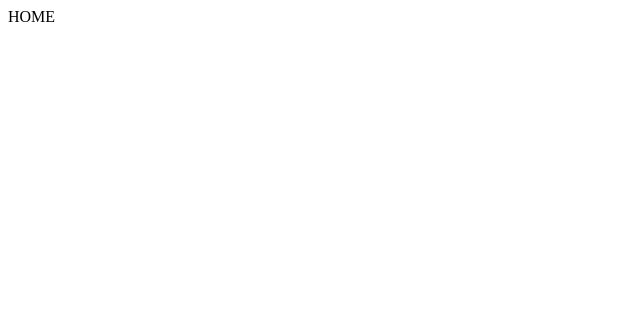
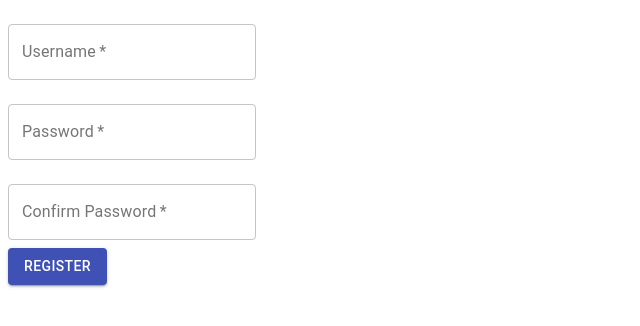
Before and after one commit to radomirKrastev/MyCars, a React (Create React App) app in the folder frontend/my-cars/: page /register in a window 1280 px wide. Shown: the top 326 px of the page, without its empty margins (0-640 px from the left). Built offline with nearby package versions, Linux system fonts and the light colour scheme.

Commit message:
login/register/home screens #1

```diff
--- a/frontend/my-cars/src/App.js
+++ b/frontend/my-cars/src/App.js
@@ -1,5 +1,5 @@
 import React from 'react';
-import { Switch, Route, Redirect } from "react-router-dom";
+import { Switch, Route } from "react-router-dom";
 
 import Register from './components/Register';
 import Login from './components/Login';
@@ -9,9 +9,9 @@ import Home from './components/Home';
 
 const App = () => (
   <Switch>
-    <Route path='/' component={Home}/>
-    <Route path='/login' component={Login}/>
-    <Route path='/register' component={Register}/>
+    <Route path='/' exact component={Home}/>
+    <Route path='/login' exact component={Login}/>
+    <Route path='/register' exact component={Register}/>
   </Switch>
 );
 
--- a/frontend/my-cars/src/components/Home/Home.js
+++ b/frontend/my-cars/src/components/Home/Home.js
@@ -3,7 +3,7 @@ import React from 'react';
 const Home = ({ }) => {
     return (
         <div >
-            <span>HOME</span>
+            <span>HOME PAGE</span>
         </div>
     )
 };
--- a/frontend/my-cars/src/components/Login/Login.js
+++ b/frontend/my-cars/src/components/Login/Login.js
@@ -1,11 +1,29 @@
 import React from 'react';
+import { Formik } from 'formik';
+import LoginFormView from './LoginFormView';
+import loginSchemaValidation from './LoginSchemaValidation';
 
 const Login = ({ }) => {
     return (
         <div >
-            <span>LOGIN</span>
+            <Formik
+                initialValues={{
+                    username: '',
+                    password: '',
+                    repeatPassword: '',
+                }}
+                validationSchema={loginSchemaValidation}
+                onSubmit={(values, { setSubmitting }) => {
+                    // setSubmitting(false);
+                    // let { email, password } = values;
+                    // login(email.trim(), password.trim());
+                    console.log(values)
+                }}
+            >
+                {(props) => <LoginFormView {...props} />}
+            </Formik>
         </div>
-    )
+    );
 };
 
 export default Login;
--- /dev/null
+++ b/frontend/my-cars/src/components/Login/LoginFormView.js
@@ -0,0 +1,44 @@
+import React from 'react';
+import TextField from '@material-ui/core/TextField';
+import { ErrorMessage } from 'formik';
+
+const LoginFormView = (props) => (
+    <form className="login-form" autoComplete="off">
+        <div>
+            <TextField
+                required
+                className="login-field"
+                name="username"
+                value={props.values.username}
+                onChange={props.handleChange}
+                onBlur={props.handleBlur}
+                // id="register-email"
+                label="Username"
+                error={props.errors.username && props.touched.username}
+                margin="normal"
+                variant="outlined"
+            />
+            <ErrorMessage name="username" component="div" className="invalid-field-message" />
+        </div>
+
+        <div>
+            <TextField
+                required
+                className="login-field"
+                name="password"
+                type="password"
+                value={props.values.password}
+                onChange={props.handleChange}
+                onBlur={props.handleBlur}
+                // id="register-email"
+                label="Password"
+                error={props.errors.password && props.touched.password}
+                margin="normal"
+                variant="outlined"
+            />
+            <ErrorMessage name="password" component="div" className="invalid-field-message" />
+        </div>
+    </form>
+);
+
+export default LoginFormView;
--- /dev/null
+++ b/frontend/my-cars/src/components/Login/LoginSchemaValidation.js
@@ -0,0 +1,10 @@
+import * as Yup from 'yup';
+
+const loginSchemaValidation = Yup.object().shape({
+    username: Yup.string()
+        .required('Required'),
+    password: Yup.string()
+        .required('Required'),
+});
+
+export default loginSchemaValidation;
--- a/frontend/my-cars/src/components/Register/Register.js
+++ b/frontend/my-cars/src/components/Register/Register.js
@@ -1,11 +1,39 @@
 import React from 'react';
+import { connect } from 'react-redux';
+import { Formik } from 'formik';
+import RegisterFormView from './RegisterFormView';
+import registerSchemaValidation from './RegisterSchemaValidation';
+import { register } from '../../actions/authActions';
 
-const Register = ({ }) => {
+const Register = ({
+    register
+ }) => {
     return (
         <div >
-            <span>Register</span>
+            <Formik
+                initialValues={{
+                    username: '',
+                    password: '',
+                    repeatPassword: '',
+                }}
+                validationSchema={registerSchemaValidation}
+                onSubmit={(values, { setSubmitting }) => {
+                    setSubmitting(false);
+                    // let { email, password } = values;
+                    // login(email.trim(), password.trim());
+                    console.log(register);
+                    register(values)
+                    console.log(values)
+                }}
+            >
+                {(props) => <RegisterFormView {...props} />}
+            </Formik>
         </div>
-    )
+    );
 };
 
-export default Register;
+const mapDispatchToProps = {
+    register
+};
+
+export default connect(null, mapDispatchToProps)(Register);
--- /dev/null
+++ b/frontend/my-cars/src/components/Register/RegisterFormView.js
@@ -0,0 +1,92 @@
+import React from 'react';
+import { Link as RouterLink } from 'react-router-dom';
+import TextField from '@material-ui/core/TextField';
+import Button from '@material-ui/core/Button';
+import Checkbox from '@material-ui/core/Checkbox';
+import FormControlLabel from '@material-ui/core/FormControlLabel';
+import Link from '@material-ui/core/Link';
+import { ErrorMessage } from 'formik';
+// import FieldError from 'components/Shared/FieldError';
+
+// import '../Register.scss';
+
+const RegisterFormView = (props) => (
+    <form className="register-form" autoComplete="off">
+        <div>
+            <TextField
+                required
+                className="register-field"
+                name="username"
+                value={props.values.username}
+                onChange={props.handleChange}
+                onBlur={props.handleBlur}
+                // id="register-email"
+                label="Username"
+                error={props.errors.username && props.touched.username}
+                margin="normal"
+                variant="outlined"
+            />
+            <ErrorMessage name="username" component="div" className="invalid-field-message" />
+        </div>
+
+        <div>
+            <TextField
+                required
+                className="register-field"
+                name="password"
+                type="password"
+                value={props.values.password}
+                onChange={props.handleChange}
+                onBlur={props.handleBlur}
+                // id="register-email"
+                label="Password"
+                error={props.errors.password && props.touched.password}
+                margin="normal"
+                variant="outlined"
+            />
+            <ErrorMessage name="password" component="div" className="invalid-field-message" />
+        </div>
+
+        <div>
+            <TextField
+                required
+                className="register-field"
+                name="repeatPassword"
+                type="password"
+                value={props.values.repeatPassword}
+                onChange={props.handleChange}
+                onBlur={props.handleBlur}
+                // id="register-email"
+                label="Confirm Password"
+                error={props.errors.repeatPassword && props.touched.repeatPassword}
+                margin="normal"
+                variant="outlined"
+            />
+            <ErrorMessage name="repeatPassword" component="div" className="invalid-field-message" />
+        </div>
+
+        {/* <div className="pwd-options">
+            <FormControlLabel
+                className="remember-pwd-label"
+                value="rememberMe"
+                control={<Checkbox className="remember-pwd-checkbox" color="primary"/>}
+                label="Remember me"
+                labelPlacement="end"
+            />
+            <Link className="forgotten-pwd-link" component={RouterLink} to="/forgottenpassword">
+                Forgot Password
+            </Link>
+        </div> */}
+
+        <div className="register-btns">
+            <Button type="submit" className="common-btn register-btn" variant="contained" color="primary" onClick={props.handleSubmit}>
+                Register
+            </Button>
+            {/* <Button className="common-btn sign-up-btn" variant="outlined" color="primary" component={RouterLink} to="/register">
+                Sign Up
+            </Button> */}
+        </div>
+    </form>
+);
+
+export default RegisterFormView;
--- /dev/null
+++ b/frontend/my-cars/src/components/Register/RegisterSchemaValidation.js
@@ -0,0 +1,16 @@
+import * as Yup from 'yup';
+
+const registerSchemaValidation = Yup.object().shape({
+    username: Yup.string()
+        .min(2, 'Too Short!')
+        .max(50, 'Too Long!')
+        .required('Required'),
+    password: Yup.string()
+        .min(2, 'Too Short!')
+        .max(50, 'Too Long!')
+        .required('Required'),
+    repeatPassword: Yup.string()
+        .oneOf([Yup.ref('password'), null], 'Passwords must match')
+});
+
+export default registerSchemaValidation;
--- a/frontend/my-cars/src/services/authService.js
+++ b/frontend/my-cars/src/services/authService.js
@@ -21,7 +21,11 @@ const authService = {
             },
             body: JSON.stringify(data)
         })
-            .then(res => res.json());
+            .then(res => {
+                console.log(res);
+                res.json()
+                return res.json()
+            });
     },
 };
 
```
Also changed, not shown: frontend/my-cars/package.json (+5 -2 lines), 1 other file (tests, documents, lock files or other folders).
